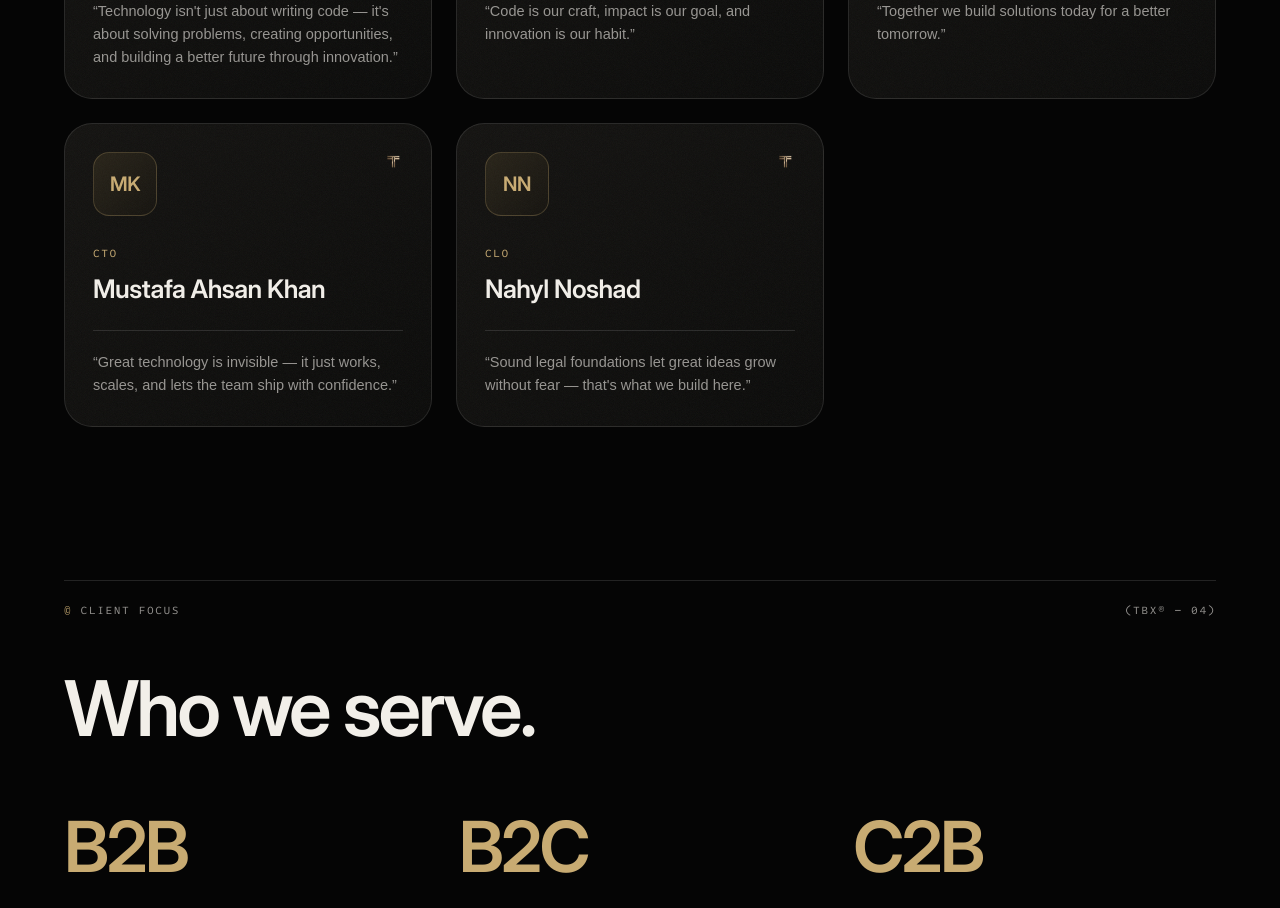
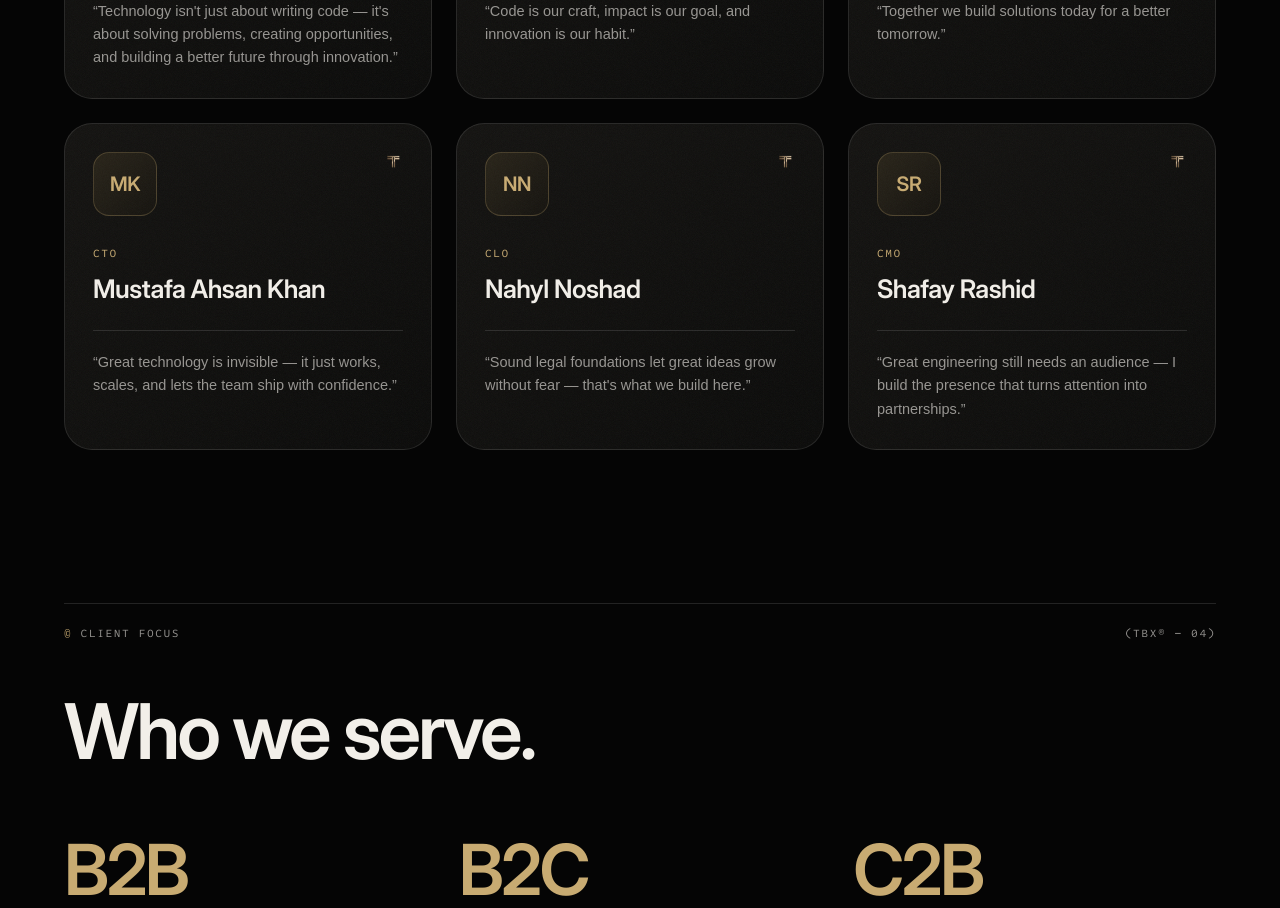
Before and after one commit to rayyan-41/TrinityByte-Website-Fork, a Next.js app: page /about in a window 1280 px wide. Shown: the part 4120-5028 px from the top of the page. Built offline with nearby package versions, Linux system fonts and the light colour scheme; a web font is replaced by a local one.

Commit message:
chore: Added Shafay as CMO.

```diff
--- a/src/data/company.ts
+++ b/src/data/company.ts
@@ -98,6 +98,13 @@ export const leadership = [
     quote:
       "Sound legal foundations let great ideas grow without fear — that's what we build here.",
   },
+  {
+    initials: "SR",
+    role: "CMO",
+    name: "Shafay Rashid",
+    quote:
+      "Great engineering still needs an audience — I build the presence that turns attention into partnerships.",
+  },
 ];
 
 export const roadmap = [
```
